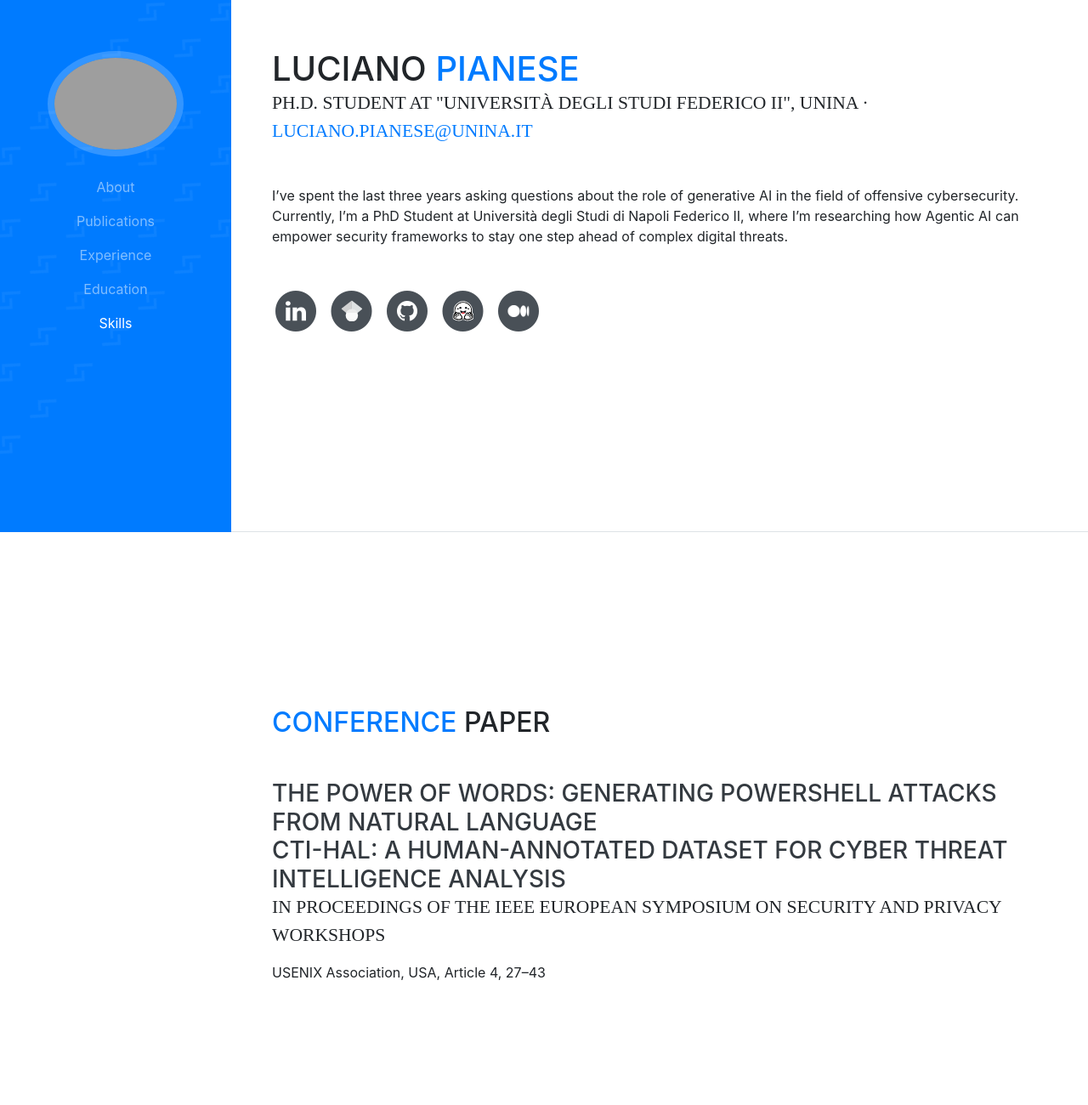
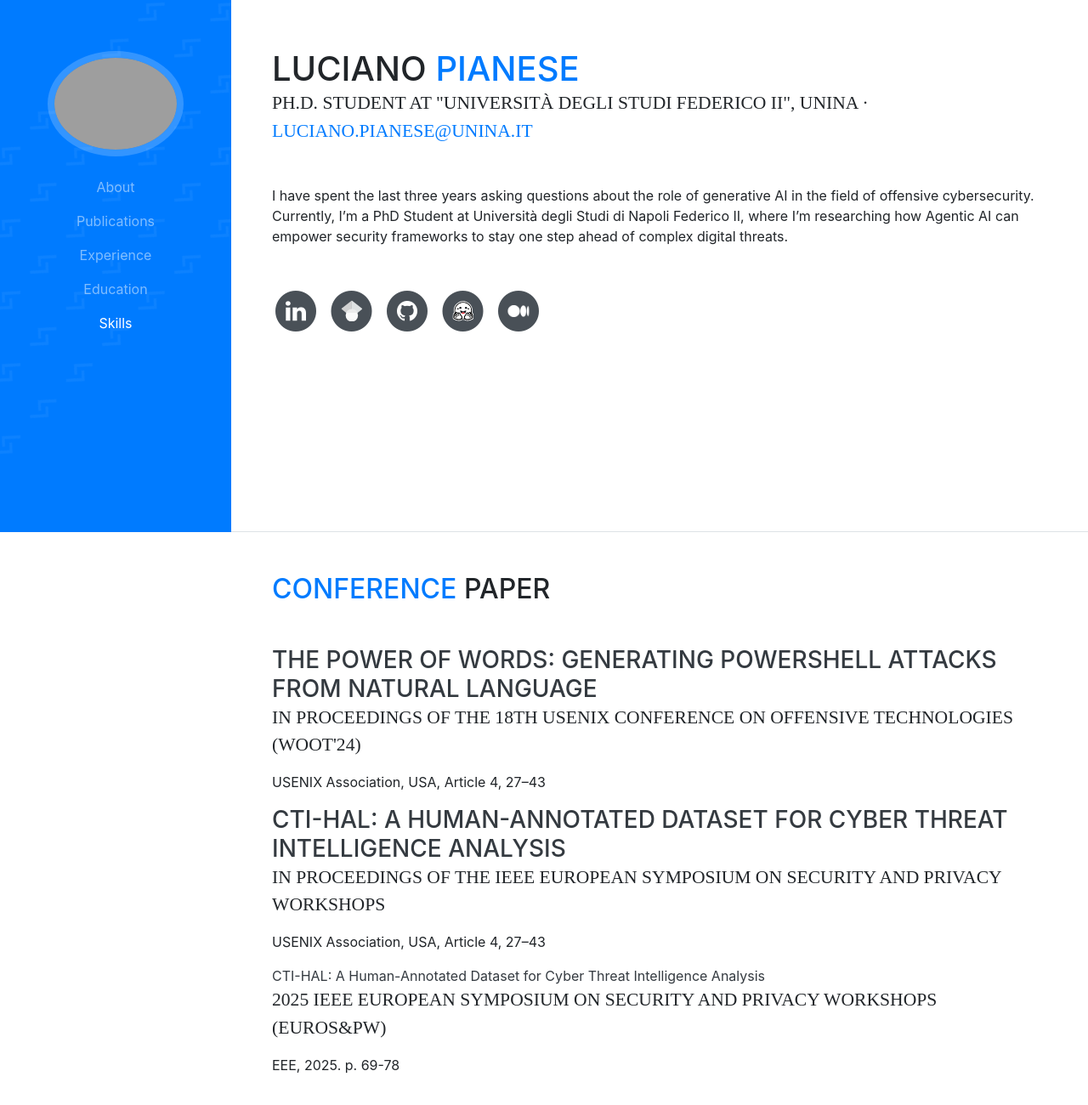
Before and after one commit to D4idalos/D4idalos.github.io, a website with bundled scripts: page index.html in a window 1280 px wide. Shown: the part 174-1474 px from the top of the page at 85% size. Built offline with nearby package versions, Linux system fonts and the light colour scheme; grey boxes are pictures that could not be loaded; some icons are missing; files whose address does not match are found by name; a web font is replaced by a local one.

Commit message:
Fix grammar and enhance publication details in index.html
Corrected grammatical errors in the introduction paragraph and added details for a publication.

```diff
--- a/index.html
+++ b/index.html
@@ -96,7 +96,7 @@ function toggleNav() {
           <div class="subheading mb-5">Ph.D. student at "Università degli Studi Federico II", Unina ·
             <a href="mailto:luciano.pianese@unina.it">luciano.pianese@unina.it</a>
           </div>
-          <p class="mb-5">I’ve spent the last three years asking questions about the role of generative AI in the field of offensive cybersecurity. Currently, I’m a PhD Student at Università degli Studi di Napoli Federico II, where I’m researching how Agentic AI can empower security frameworks to stay one step ahead of complex digital threats.</p>
+          <p class="mb-5">I have spent the last three years asking questions about the role of generative AI in the field of offensive cybersecurity. Currently, I’m a PhD Student at Università degli Studi di Napoli Federico II, where I’m researching how Agentic AI can empower security frameworks to stay one step ahead of complex digital threats.</p>
           <ul class="list-inline list-social-icons mb-0">
             <li class="list-inline-item">
               <a href="https://www.linkedin.com/in/luciano-pianese/">
@@ -155,13 +155,25 @@ function toggleNav() {
                 The power of words: generating powershell attacks from natural language
                 </a>
               </h3>
+              <div class="subheading mb-3">In Proceedings of the 18th USENIX Conference on Offensive Technologies (WOOT'24)</div>
+              <p>USENIX Association, USA, Article 4, 27–43</p>
+
+          <div class="resume-item d-flex flex-column flex-md-row mb-5">
+            <div class="resume-content mr-auto">
               <h3 class="mb-0">
-                  <a href="https://ieeexplore.ieee.org/document/11129521" target="_blank" class="text-decoration-none text-dark">
-                CTI-HAL: A Human-Annotated Dataset for Cyber Threat Intelligence Analysis
+                <a href="https://ieeexplore.ieee.org/document/11129521" target="_blank" class="text-decoration-none text-dark">
+                  CTI-HAL: A Human-Annotated Dataset for Cyber Threat Intelligence Analysis
                 </a>
               </h3>
               <div class="subheading mb-3">In Proceedings of the IEEE European Symposium on Security and Privacy Workshops</div>
               <p>USENIX Association, USA, Article 4, 27–43</p>
+
+              <a href="https://ieeexplore.ieee.org/document/11129521" target="_blank" class="text-decoration-none text-dark">
+                CTI-HAL: A Human-Annotated Dataset for Cyber Threat Intelligence Analysis
+                </a>
+              </h3>
+              <div class="subheading mb-3">2025 IEEE European Symposium on Security and Privacy Workshops (EuroS&PW)</div>
+              <p>EEE, 2025. p. 69-78</p>
 
       </section>
 
```
